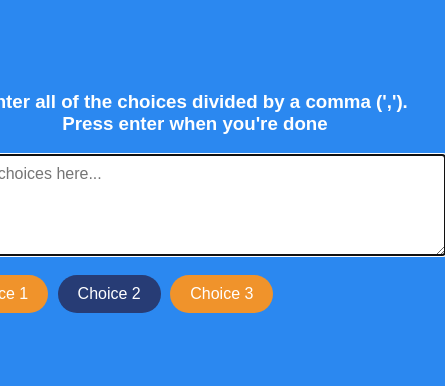
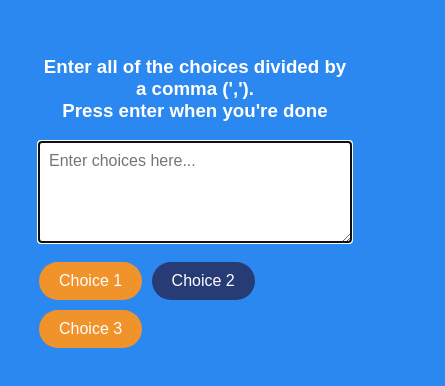
Before and after one commit to Psalmuel01/choice-picker, a plain HTML site: page index.html in a window 390 px wide. Shown: the part 220-606 px from the top of the page, 445 px wide, since content can reach past the window. Drawn offline with Linux system fonts and the light colour scheme; a web font is replaced by a local one.

Commit message:
Update style.css

```diff
--- a/style.css
+++ b/style.css
@@ -49,3 +49,13 @@ h3 {
 .tag.highlight {
     background-color: #273c75;
 }
+
+@media (max-width: 600px) {
+    body {
+        margin: auto 10%;
+    }
+
+    .container {
+        width: auto;
+    }
+}
```
